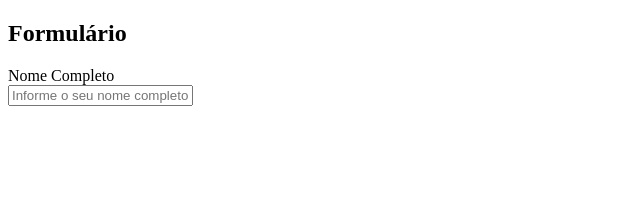
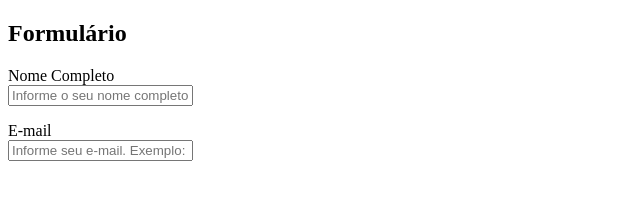
Before and after one commit to programadorcego/HTML-B-sico, a plain HTML site: page index.html in a window 1280 px wide. Shown: the whole page, without its empty margins (0-640 px from the left). Drawn offline with Linux system fonts and the light colour scheme.

Commit message:
Aula 23: Input E-mail

```diff
--- a/index.html
+++ b/index.html
@@ -13,6 +13,9 @@
 		<form action="" method="POST">
 			<p><label for="nome">Nome Completo</label><br>
 			<input type="text" name=nome" id="nome" required placeholder="Informe o seu nome completo" ></p>
+
+			<p><label for="email">E-mail</label><br>
+		<input type="email" name="email" id="email" placeholder="Informe seu e-mail. Exemplo: exemplo@meuemail.com.br"></p>
 		</form>
 	</div>
 </section>
```
